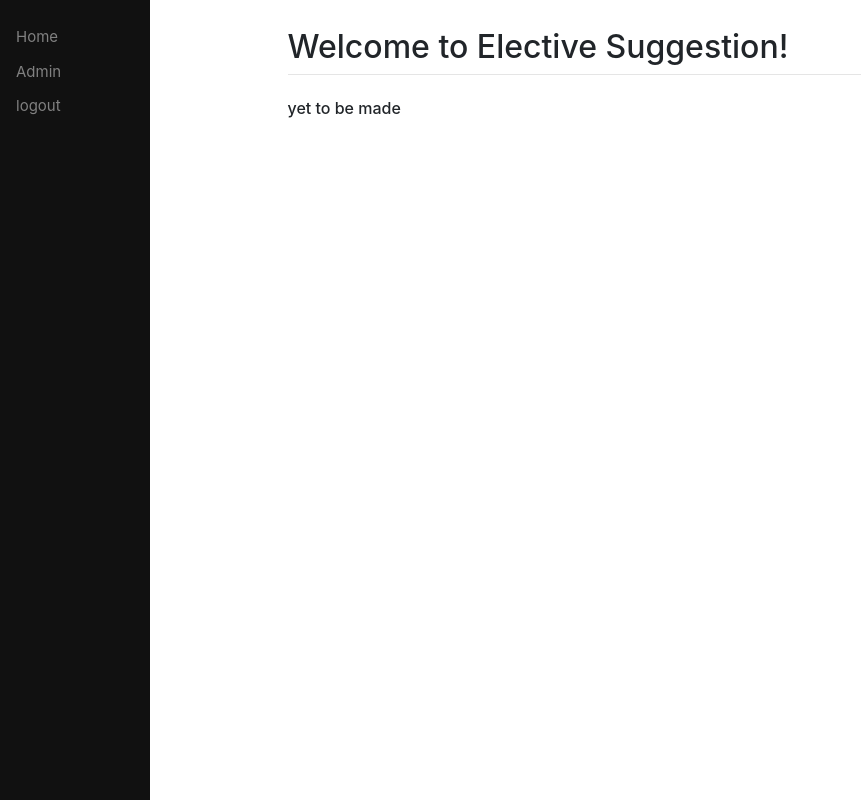
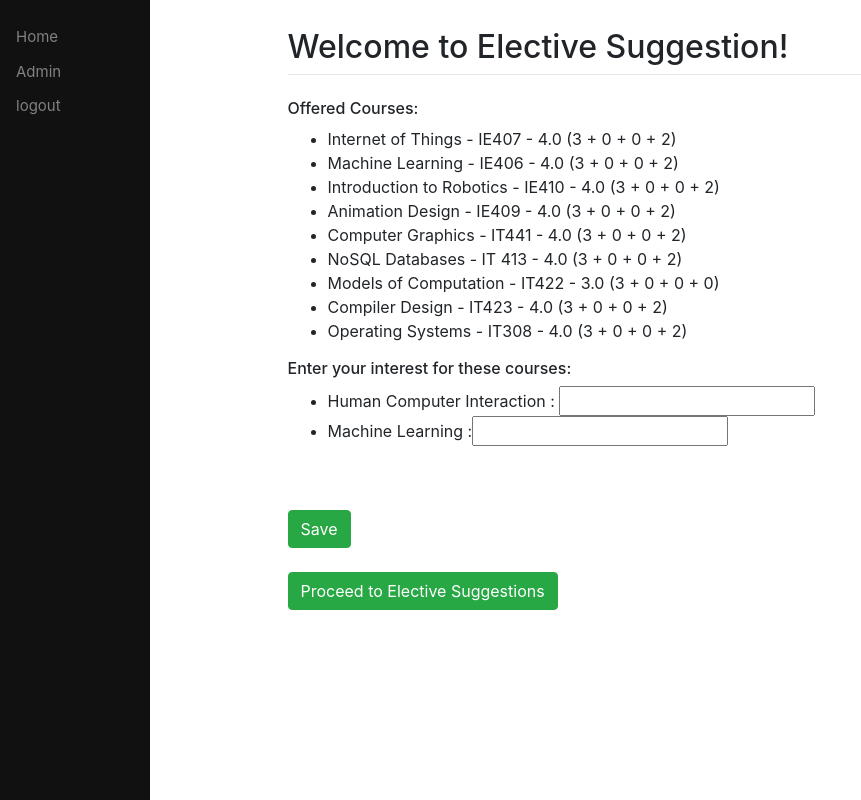
Before and after one commit to Dharmin132/elective-recommendation-system, a Django app: page /goToSem7cs/ in a window 1280 px wide. Shown: the whole page, without its empty margins (0-861 px from the left). Run offline with Django 3.2, Linux system fonts and the light colour scheme; the first user in the database is signed in; some libraries are stand-ins or nearby versions.

Commit message:
Sem7-CS : updated in b1

```diff
--- a/main/templates/main/sem7cs.html
+++ b/main/templates/main/sem7cs.html
@@ -7,7 +7,38 @@ Sem 5 CS
 
 {% block content %}
     {% if user.is_authenticated %}
-    <h6>yet to be made</h6>
+    <h6>Offered Courses:</h6>
+
+    <ul>
+        <li>Internet of Things - IE407 - 4.0 (3 + 0 + 0 + 2)</li>
+        <li>Machine Learning - IE406 - 4.0 (3 + 0 + 0 + 2)</li>
+        <li>Introduction to Robotics - IE410 - 4.0 (3 + 0 + 0 + 2)</li>
+        <li>Animation Design - IE409 - 4.0 (3 + 0 + 0 + 2)</li>
+        <li>Computer Graphics - IT441 - 4.0 (3 + 0 + 0 + 2)</li>
+        <li>NoSQL Databases - IT 413 - 4.0 (3 + 0 + 0 + 2)</li>
+        <li>Models of Computation - IT422 - 3.0 (3 + 0 + 0 + 0)</li>
+        <li>Compiler Design - IT423 - 4.0 (3 + 0 + 0 + 2)</li>
+        <li>Operating Systems - IT308 - 4.0 (3 + 0 + 0 + 2)</li>
+    </ul>
+
+    <h6>Enter your interest for these courses:</h6>
+
+    <form method="post" action="#">
+        {% csrf_token %}
+        <ul>
+            <li>Human Computer Interaction : <input type="number"></li>
+            <li>Machine Learning :<input type="number"></li>
+        </ul>
+        <br><br>
+        <button type="submit" , class="btn btn-success" , name="save" , value="save">Save</button>
+    </form>
+    <br>
+
+    <button class="btn btn-success">
+        <a href='/course/' style="color:white">
+            Proceed to Elective Suggestions
+        </a>
+    </button>
 
     {% else %}
     <p>
```
